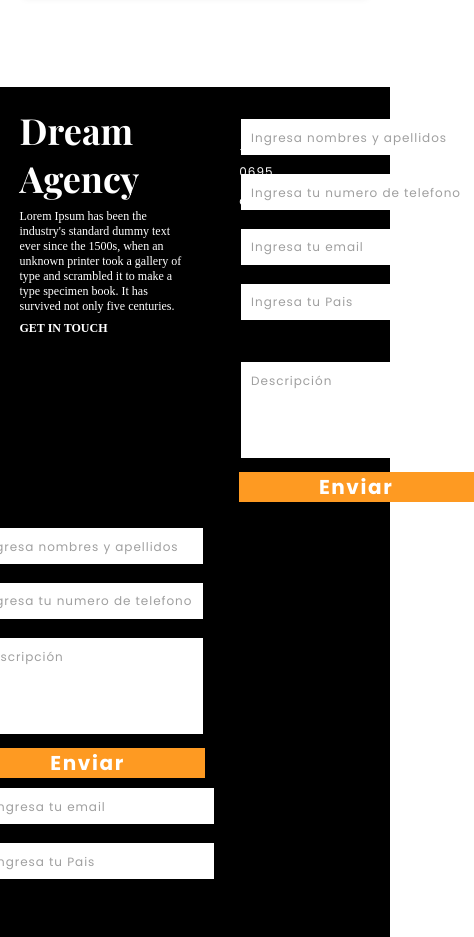
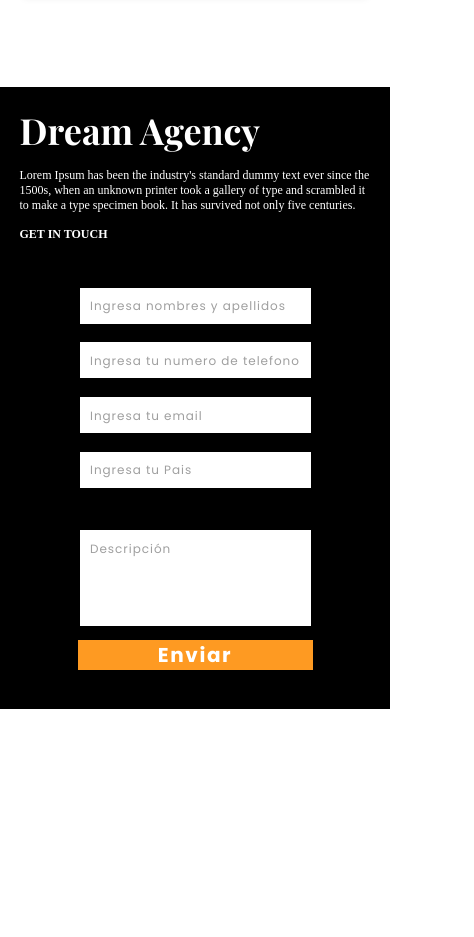
Before and after one commit to Jesus0410/Web-prueba, a plain HTML site: page index.html in a window 390 px wide. Shown: the part 3152-4089 px from the top of the page, 474 px wide, since content can reach past the window. After the commit the page ends 3861 px from the top, so only its background shows below. Drawn offline with nearby package versions, Linux system fonts and the light colour scheme; a web font is replaced by a local one.

Commit message:
Update estilos.css

```diff
--- a/estilos.css
+++ b/estilos.css
@@ -1234,31 +1234,30 @@ textarea {
   }
 
   .containerflex {
-    position:hidden;
+    display: flex;
+    flex-direction;
+
   }
 
   .redes_footer {
-    position:hidden;
+    display:none;
   }
 
   .socialfooter {
-    position:hidden;
+    display:none;
   }
 
   .contacto-tb-m {
-    position:hidden;
+    display:none;
   }
 
   .container2 h4,
   .container h4 {
-    position: hidden;
+    display:none
   }
 
   .container-formulario {
-    display:flex;
-    flex-direction: column;
-    justify-content: center;
-    align-items: center;
+    display:none;
   }
 
   .container-formulario-mb {
```
